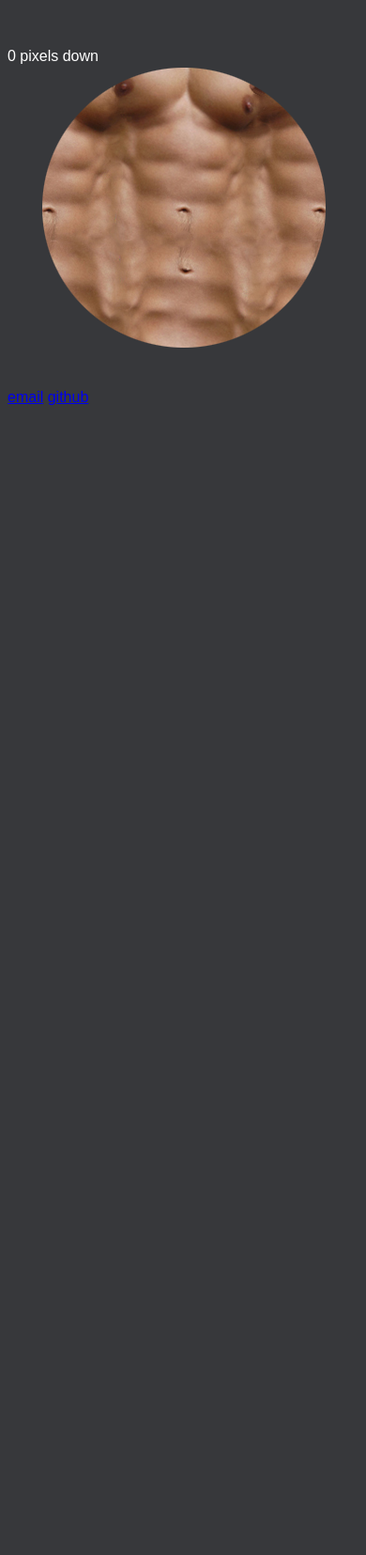
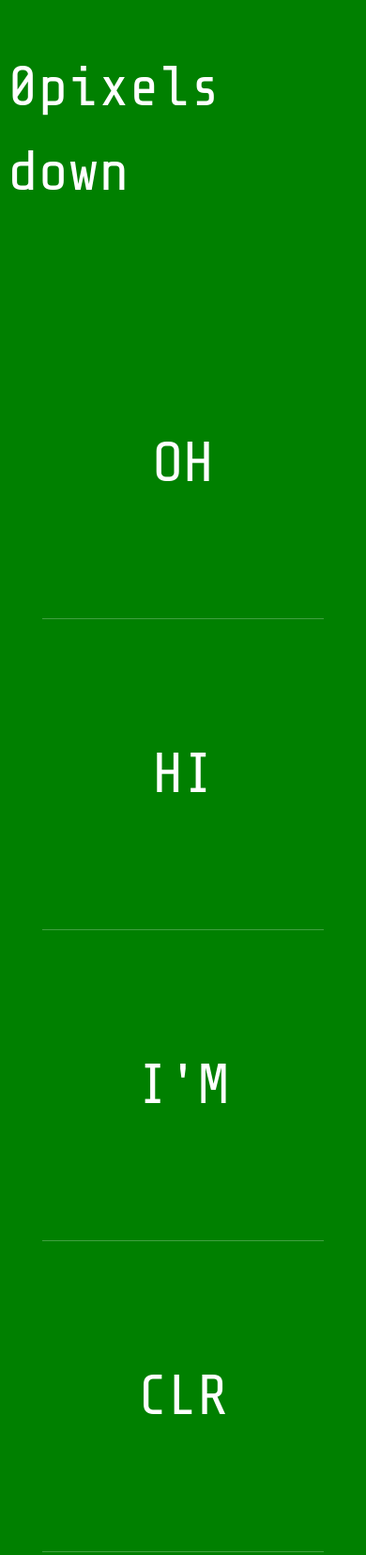
Before and after one commit to ctrembath/czzt, a plain HTML site: page index.html in a window 390 px wide. Shown: the whole page at 94% size. Before the commit the page ends 844 px from the top, so only its background shows below. Drawn offline with nearby package versions, Linux system fonts and the light colour scheme.

Commit message:
scroll changes color using toggleClass also, font family added

```diff
--- a/css/style.css
+++ b/css/style.css
@@ -1,9 +1,9 @@
 body {
-	background-color:#37383b;
+	background-color:green;
 	color: white;
 
-	font-family: Arial;
-	font-size: 16px;
+	font-family: 'Share Tech Mono', Arial;
+	font-size: 60px;
 	line-height: 1.5;
 
 	transition: background 0.5s;
@@ -11,6 +11,18 @@ body {
 	padding: 40px 0;
 }
 
+body.oh {
+	background-color: black;
+}
+body.hi {
+	background-color: green;
+}
+body.im {
+	background-color: blue;
+}
+body.clre{
+	background-color: red;
+}
 header {
 	text-align: center;
 	position: fixed;
@@ -20,3 +32,31 @@ header {
 	z-index: 2;
 	transition: top 2s;
 }
+
+header img {
+	height:150px;
+}
+
+nav a {
+	color: #fff;
+	font-weight: 700;
+	text-decoration: none;
+	padding: 0 10px;
+	transition: color 0.25s;
+}
+
+
+section#oh {
+	margin-top: 100px;
+}
+
+p {
+	margin: 20px 0;
+	text-align: center;
+}
+
+section.container {
+	padding-top: 100px;
+	padding-bottom: 100px;
+	border-bottom: 1px solid rgba(255, 255, 255, 0.25);
+}
--- a/index.html
+++ b/index.html
@@ -5,24 +5,42 @@
 		<link rel="stylesheet" href="css/reset.css" type="text/css">
 		<link rel="stylesheet" href="css/skeleton.css" type="text/css">
 		<link rel="stylesheet" href="css/style.css" type="text/css">
+		<link href='http://fonts.googleapis.com/css?family=Share+Tech+Mono' rel='stylesheet' type='text/css'>
 
 		<script src="js/jquery.js"></script>
 		<script src="js/script.js"></script>
 	</head>
 	<body>
 		 <div id="distance">0 pixels down</div>
-		<div class="container">
+		 <header>
+			<div class="container">
 			<div class="row">
 				<h1 class="twelve columns">
 					<img src="images/ablogo.png" alt="logo"/>
 				</h1>
 			</div>
 		</div>
-
-		<div class="row">
-			<nav class="twelve columns">
+	<!-- 	 <div class="row">
+              <nav class="twelve columns">
 				<a href="mailto:claretrembath@ymail.com">email</a>
 				<a href="https://github.com/ctrembath" target="_blank">github</a>
 			</nav>
-		</div>
+		</div> -->
+	</header>
+
+	<section class="container" id="oh">
+		<p>OH</p>
+	</section>
+
+	<section class="container" id="hi">
+		<p>HI</p>
+	</section>
+
+	<section class="container" id="im">
+		<p> I'M </p>
+	</section>
+
+	<section class="container" id="clre">
+		<p> CLR</p>
+	</section>
 	</body>
--- a/js/script.js
+++ b/js/script.js
@@ -1,7 +1,8 @@
 $(document).ready(function(){
 	$(document).on("scroll", function(){
-		var title=$(document).scroll();
-		$("div#distance").html(title+"pixels down")
+		var title=$(document).scrollTop();
+
+		$("div#distance").html(title+"pixels down");
 		if(title > 30) {
 			$("header").css("top", 0);
 		}
@@ -9,5 +10,9 @@ $(document).ready(function(){
 			$("header").css("top", -200);
 		}
 
+		$("body").toggleClass("oh", title > 40);
+		$("body").toggleClass("hi", title > 190);
+		$("body").toggleClass("im", title > 450);
+		$("body").toggleClass("clre", title > 750);
 	})
 })
```
